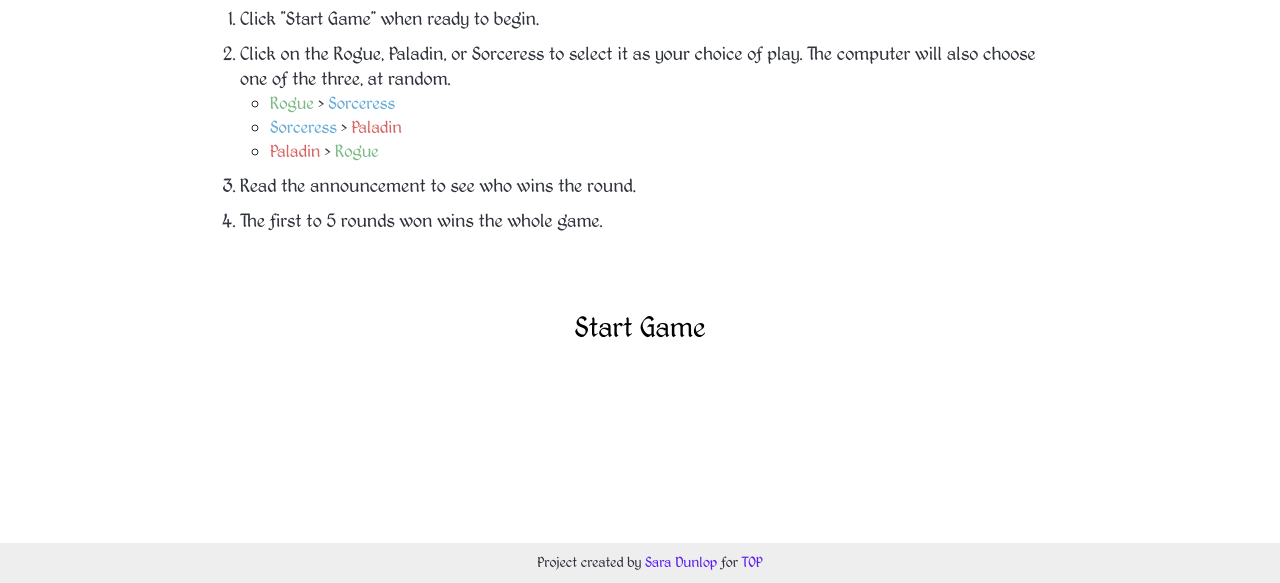
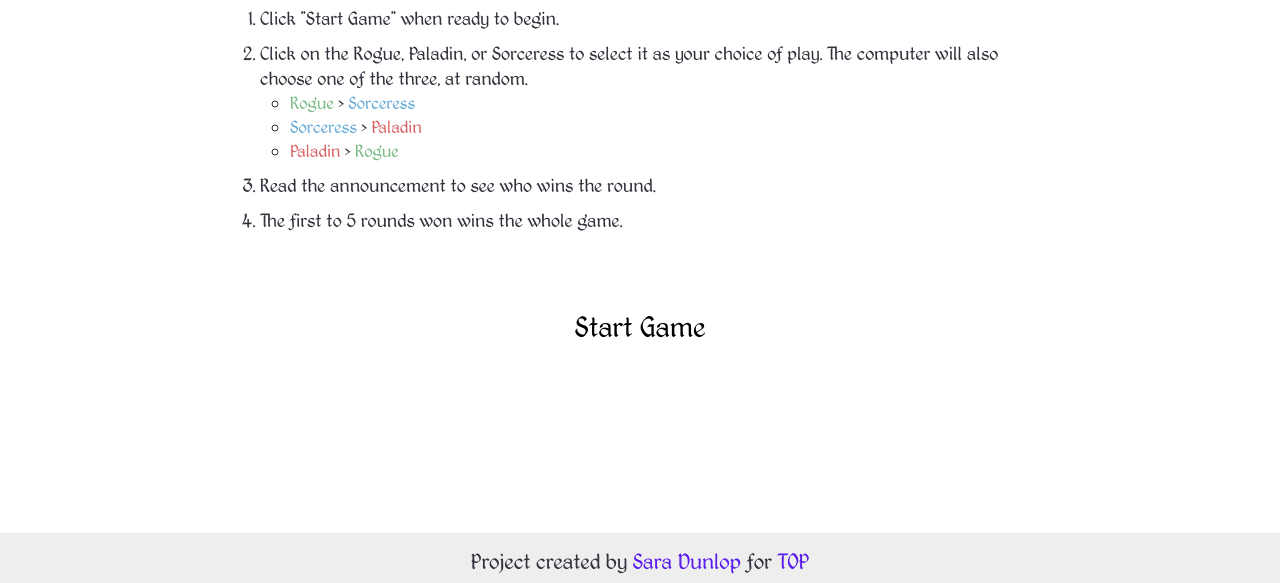
Before and after one commit to Risclover/RPS, a plain HTML site: page index.html in a window 1280 px wide. Shown: the part 217-800 px from the top of the page. Drawn offline with nearby package versions, Linux system fonts and the light colour scheme; files whose address does not match are found by name; a web font is replaced by a local one.

Commit message:
Fix footer

```diff
--- a/index.html
+++ b/index.html
@@ -84,7 +84,8 @@
         </div>
     </div>
     <footer>
-        Project created by <a href="https://www.github.com/Risclover/" target="blank">Sara Dunlop</a> for <a href="https://www.theodinproject.com/" target="_blank">TOP</a>
+        <p>
+        Project created by <a href="https://www.github.com/Risclover/" target="blank">Sara Dunlop</a> for <a href="https://www.theodinproject.com/" target="_blank">TOP</a></p>
     </footer>
     <script src="script.js"></script>
 </body>
--- a/styles.css
+++ b/styles.css
@@ -14,6 +14,7 @@
 * {
     margin: 0;
     padding: 0;
+    box-sizing: border-box;
 }
 
 body, html {
@@ -116,6 +117,7 @@ p {
     justify-content: center;;
     width: 100%;
     margin: 0 auto;
+    margin-bottom: 20px;
     text-align: center;
     align-items: center;
 }
@@ -255,12 +257,15 @@ span {
 
 footer {
     text-align: center;
+    width: 100%;
     position: fixed;
-    width: 100%;
+    display: flex;
+    align-items: center;
+    justify-content: center;
     background-color: rgba(231, 231, 231, 0.705);
     bottom: 0;
-    padding: 10px;
-    margin-left: -40px;
+    left: 0;
+    padding: 5px;
 }
 
 footer a {
```
